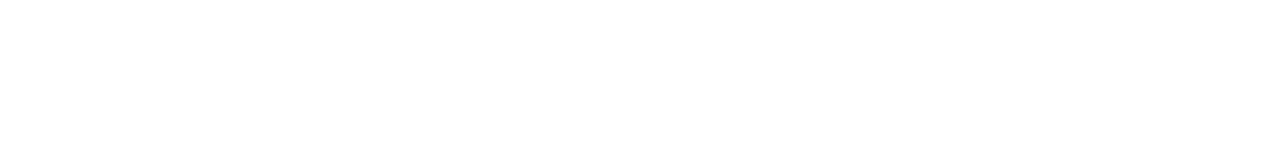
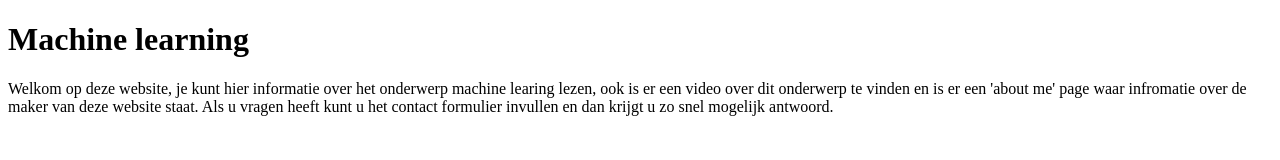
Before and after one commit to MiavanRooijen/machine-learning-Mia-van-Rooijen, a plain HTML site: page index.html in a window 1280 px wide. Drawn offline with Linux system fonts and the light colour scheme.

Commit message:
basis home pagina

```diff
--- a/index.html
+++ b/index.html
@@ -10,3 +10,5 @@
     <script src="script.js"></script>
   </body>
 </html>
+<h1>Machine learning</h1>
+<p>Welkom op deze website, je kunt hier informatie over het onderwerp machine learing lezen, ook is er een video over dit onderwerp te vinden en is er een 'about me' page waar infromatie over de maker van deze website staat. Als u vragen heeft kunt u het contact formulier invullen en dan krijgt u zo snel mogelijk antwoord.</p>
```
